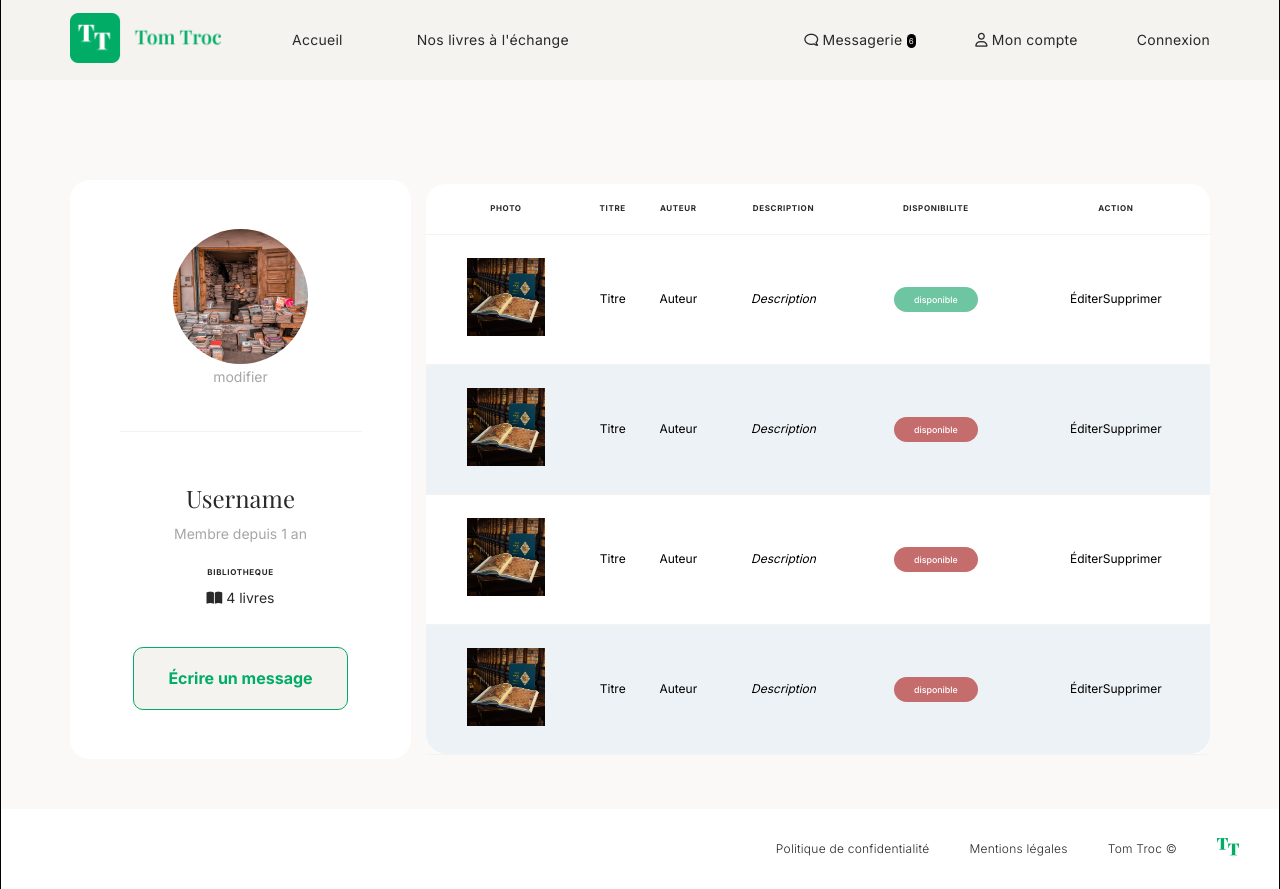
After one commit to adrien-force/OC-P6-Adrien-Force, a PHP site: template views/templates/account.php in a window 1280 px wide. The commit adds this page. Run offline with PHP 8.4, Linux system fonts and the light colour scheme; the template is opened without the code that fills it, so the values that code supplies are empty; some libraries are stand-ins or nearby versions; some web fonts are replaced.

Commit message:
feat: layout account + wip layout modifyBook

```diff
--- a/controllers/UserController.php
+++ b/controllers/UserController.php
@@ -26,4 +26,10 @@ class UserController
         $view->render('myAccount');
     }
 
+    public function showAccount(): void
+    {
+        $view = new View("Account");
+        $view->render('account');
+    }
+
 }
--- a/css/style.css
+++ b/css/style.css
@@ -1082,3 +1082,223 @@ input:focus {
 .italic {
     font-style: italic;
 }
+
+/*
+ Account Page
+*/
+
+.accountPage {
+    display: flex;
+    flex-direction: column;
+    align-items: center;
+    align-content: center;
+    justify-content: center;
+    width: 100%;
+}
+
+.accountPageContent {
+    display: flex;
+    flex-direction: row;
+    align-items: center;
+    justify-content: center;
+    width: 100%;
+    max-width: 1140px;
+    margin-top: 100px;
+    margin-bottom: 50px;
+}
+
+.accountPageContent table {
+    width: 100%;
+    border-collapse: collapse;
+    margin-top: 50px;
+    background-color: #FFFFFF;
+    border-radius: 20px;
+    margin-bottom: 100px;
+}
+
+.accountPageContent th {
+    font-family: Inter;
+    font-size: 8px;
+    font-weight: 600;
+    line-height: 9.68px;
+    letter-spacing: 0.08em;
+    color: #292929;
+    text-align: center;
+    height: 50px;
+}
+
+.accountPageContent table tr:first-child th:first-child {
+    border-top-left-radius: 20px;
+}
+
+.accountPageContent table tr:first-child th:last-child {
+    border-top-right-radius: 20px;
+}
+
+.accountPageContent table tr:last-child td:first-child {
+    border-bottom-left-radius: 20px;
+}
+
+.accountPageContent table tr:last-child td:last-child {
+    border-bottom-right-radius: 20px;
+}
+
+.accountPageContent tbody tr:not(:first-child):nth-child(odd) {
+    background-color: #EDF2F6;
+}
+
+.accountPageContent tbody tr:not(:first-child):nth-child(even) {
+    background-color: #FFFFFF;
+}
+
+.accountPageContent .tableAlternateColor {
+    background-color: #EDF2F6;
+}
+
+.accountPageContent td {
+    font-family: Inter;
+    font-size: 12px;
+    font-weight: 400;
+    line-height: 14.52px;
+    text-align: left;
+    height: 130px;
+    text-align: center;
+    border-bottom: 1px SOLID #F5F3EF;
+    border-top: 1px SOLID #F5F3EF;
+    justify-content: center;
+    align-items: center;
+
+}
+
+.accountPageContent table img {
+    width: 78px;
+    height: 78px;
+}
+
+.accountPageContent table .availability {
+    font-family: Inter;
+    font-size: 8.88px;
+    font-weight: 500;
+    line-height: 10.74px;
+    text-align: left;
+    border-radius: 30px;
+    padding: 7px 20px 7px 20px;
+    color: #FFFFFF;
+
+}
+
+.available {
+    background-color: #6DC5A1;
+}
+
+.unavailable {
+    background-color: #C56D6D;
+}
+
+.accountPage .myAccountCard {
+    height: 579px;
+    width: 341px;
+    margin-right: 15px;
+}
+
+.accountPageContent .myAccountBooks {
+    margin : 0px;
+}
+
+.accountPageContent .mainButton {
+    font-family: Inter;
+    font-size: 16px;
+    font-weight: 600;
+    line-height: 19.36px;
+    text-align: center;
+    width: 215px;
+    height: 63px;
+    color: #00AC66;
+    margin-top: 40px;
+}
+
+
+/*
+Modify Book Page
+*/
+
+.modifyBookPage {
+    display: flex;
+    align-items: center;
+    justify-content: center;
+    flex-direction: column;
+}
+
+.modifyBookPage .bgOverflow {
+    flex-direction: column;
+    align-items: center;
+}
+
+
+.modifyBookPage h1 {
+    font-family: Playfair Display;
+    font-size: 26px;
+    font-weight: 400;
+    line-height: 34.66px;
+    text-align: left;
+    margin-top: 25px;
+}
+
+.modifyBookPage .title {
+    display: flex;
+    flex-direction: row;
+    align-items: start;
+    width: 100%;
+    max-width: 1140px;
+    text-align: start;
+}
+
+.modifyBookPage .breadcrumb {
+    max-width: 1140px;
+}
+
+.modifyBookPage .modifyBookContent {
+    background-color: #FFFFFF;
+    border-radius: 20px;
+    display: flex;
+    flex-direction: row;
+    width: 100%;
+    justify-content: center;
+    align-items: center;
+    padding: 50px;
+    margin-bottom: 90px;
+}
+
+.modifyBookPage .photoSide {
+    display: flex;
+    flex-direction: column;
+    align-items: start;
+    justify-content: start;
+    width: auto;
+    height: auto;
+}
+
+.modifyBookPage img {
+    width: 500px;
+    height: 500px;
+    margin: 0px;
+}
+
+.modifyBookPage input {
+    width: 435px;
+}
+
+.resizableFormBox input {
+    min-height: 50px;
+    height: fit-content;
+/* TODO : Adjust height base on the desc length*/
+}
+
+.modifyBookPage .mainButton {
+    width: 322px;
+    height: 63px;
+}
+
+/*
+Inbox Page
+ */
--- /dev/null
+++ b/views/templates/account.php
@@ -0,0 +1,64 @@
+<?php /* Page affichant les informations d'un compte et la liste des livres d'un utilisateur*/ ?>
+<div class="accountPage">
+    <div class="bgOverflow">
+        <div class="accountPageContent">
+            <div class="accountCard">
+                <div class="myAccountCard userCard">
+                    <img src="ressources/assets/hamza.png">
+                    <a> modifier </a>
+                    <div class="separationLine"></div>
+                    <h2> Username </h2>
+                    <h3> Membre depuis 1 an </h3>
+                    <h4> BIBLIOTHEQUE </h4>
+                    <h3 class="darkText">  <i class="fa-solid fa-book-open"></i> 4 livres </h3>
+                    <a src="" class="mainButton clearButton"> Écrire un message </a>
+
+                </div>
+            </div>
+            <table class="myAccountBooks">
+                <tr>
+                    <th> PHOTO </th>
+                    <th> TITRE</th>
+                    <th> AUTEUR</th>
+                    <th> DESCRIPTION </th>
+                    <th> DISPONIBILITE</th>
+                    <th> ACTION </th>
+                </tr>
+                <tr>
+                    <td> <img src="ressources/assets/book1.png"></td>
+                    <td> Titre </td>
+                    <td> Auteur </td>
+                    <td class="italic"> Description </td>
+                    <td class=""> <span class="availability available">disponible</span></td>
+                    <td> <a class="editButton">Éditer</a><a class="deleteButton">Supprimer</a></td>
+                </tr>
+                <tr class="tableAlternateColor">
+                    <td> <img src="ressources/assets/book1.png"></td>
+                    <td> Titre </td>
+                    <td> Auteur </td>
+                    <td class="italic"> Description </td>
+                    <td class=""> <span class="availability unavailable">disponible</span></td>
+                    <td> <a class="editButton">Éditer</a><a class="deleteButton">Supprimer</a></td>
+                </tr>
+                <tr class="tableAlternateColor">
+                    <td> <img src="ressources/assets/book1.png"></td>
+                    <td> Titre </td>
+                    <td> Auteur </td>
+                    <td class="italic"> Description </td>
+                    <td class=""> <span class="availability unavailable">disponible</span></td>
+                    <td> <a class="editButton">Éditer</a><a class="deleteButton">Supprimer</a></td>
+                </tr>
+                <tr class="tableAlternateColor">
+                    <td> <img src="ressources/assets/book1.png"></td>
+                    <td> Titre </td>
+                    <td> Auteur </td>
+                    <td class="italic"> Description </td>
+                    <td class=""> <span class="availability unavailable">disponible</span></td>
+                    <td> <a class="editButton">Éditer</a><a class="deleteButton">Supprimer</a></td>
+                </tr>
+
+            </table>
+        </div>
+
+    </div>
+</div>
--- a/views/templates/main.php
+++ b/views/templates/main.php
@@ -31,7 +31,7 @@
             </div>
         </div>
         <div class="rightNav">
-            <a href="index.php">
+            <a href="index.php?action=inbox">
                 <i class="fa-regular fa-comment fa-flip-horizontal"></i>
                 Messagerie
                 <span class="msgCount">6</span>
@@ -56,8 +56,8 @@
         </div>
         <div class="rightNav">
             <a href="index.php"> Politique de confidentialité</a>
-            <a href="index.php"> Mentions légales</a>
-            <a href="index.php"> Tom Troc © </a>
+            <a href="index.php?action=modifyBook"> Mentions légales</a>  <!-- FIXME: Link to test-->
+            <a href="index.php?action=account"> Tom Troc © </a> <!--FIXME : link to test accountpage -->
             <a href="index.php"> <img class="logoTT" src="ressources/assets/logoTT.png"> </a>
         </div>
     </nav>
```
Also changed, not shown: index.php (+16 -0 lines), views/templates/modifyBook.php (added, +60 -0 lines), ressources/assets/bookTest.png (added).
